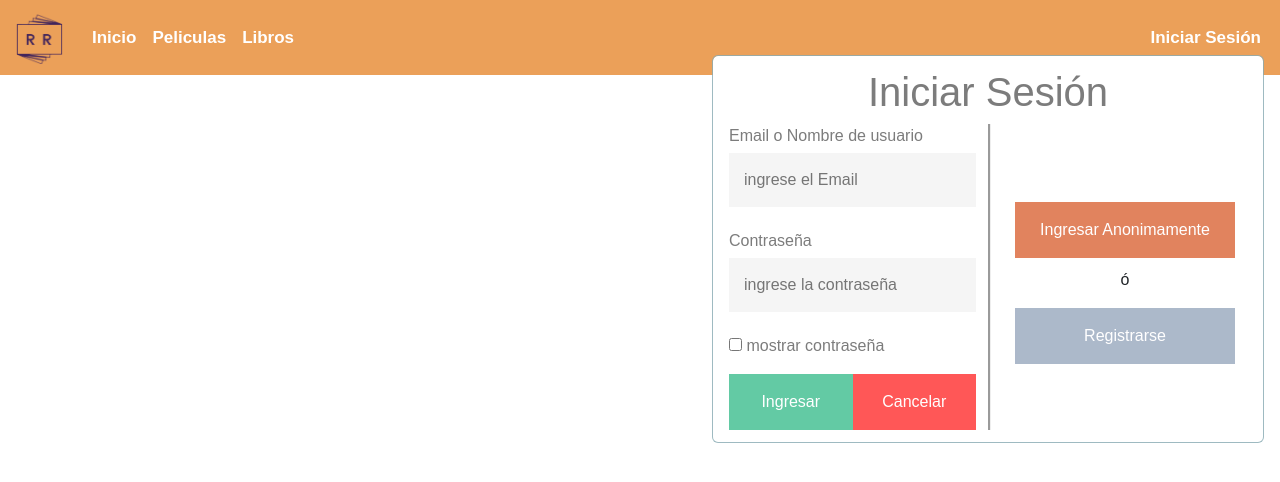
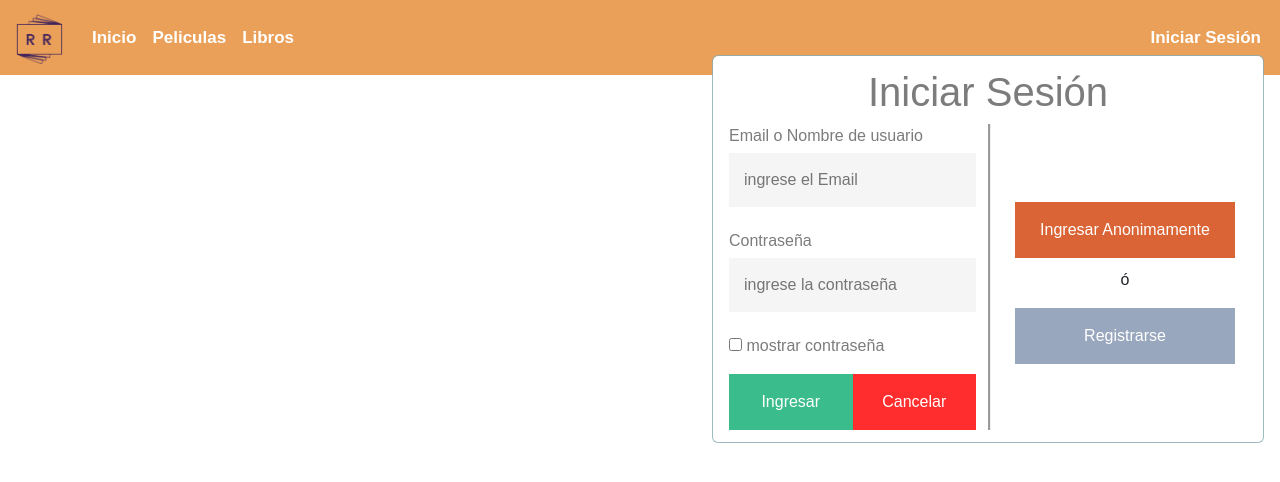
Before and after one commit to BeaVix/Pagina-Reviews, a PHP site: page /PHP/Public/libros.php in a window 1280 px wide, after a click on "Iniciar Sesión". Shown: the top 482 px of the page. Run offline with PHP 8.4, Linux system fonts and the light colour scheme; data that the repository does not hold is empty; a stand-in replaces the project's code that opens the database connection; some libraries are stand-ins or nearby versions.

Commit message:
Add files via upload

```diff
--- a/CSS/style.css
+++ b/CSS/style.css
@@ -43,6 +43,7 @@ body {
 .dropdown-item{
     width: 550px;
     background-color: white;
+    z-index: 1050 !important;
 }
 .dropdown-item:hover{
     background-color: white;
@@ -94,7 +95,6 @@ input[type=text]:focus, input[type=email]:focus, input[type=password]:focus {
     cursor: pointer;
     width: 90%;
     border-radius: 0px;
-    opacity: 0.8;
 }
 
 .success{
@@ -269,3 +269,7 @@ textarea:focus {
 textarea{
     background-color: whitesmoke !important;
 }
+
+.user-replies {
+    width: 75%;
+}
```
